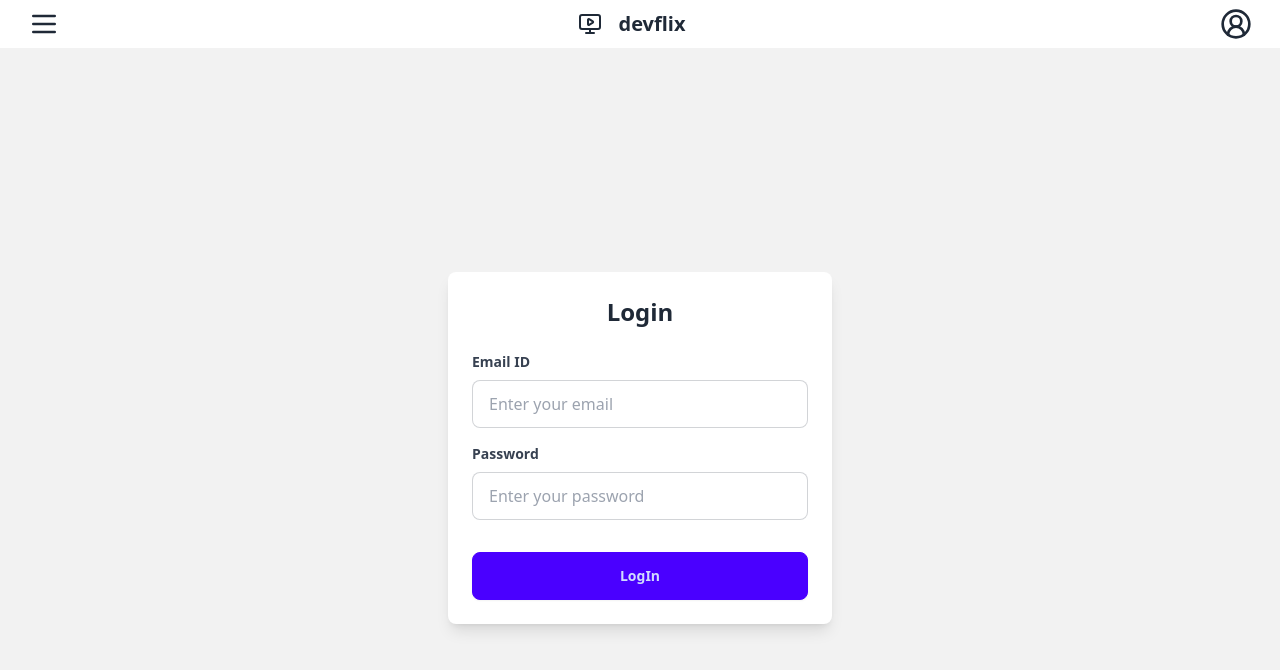
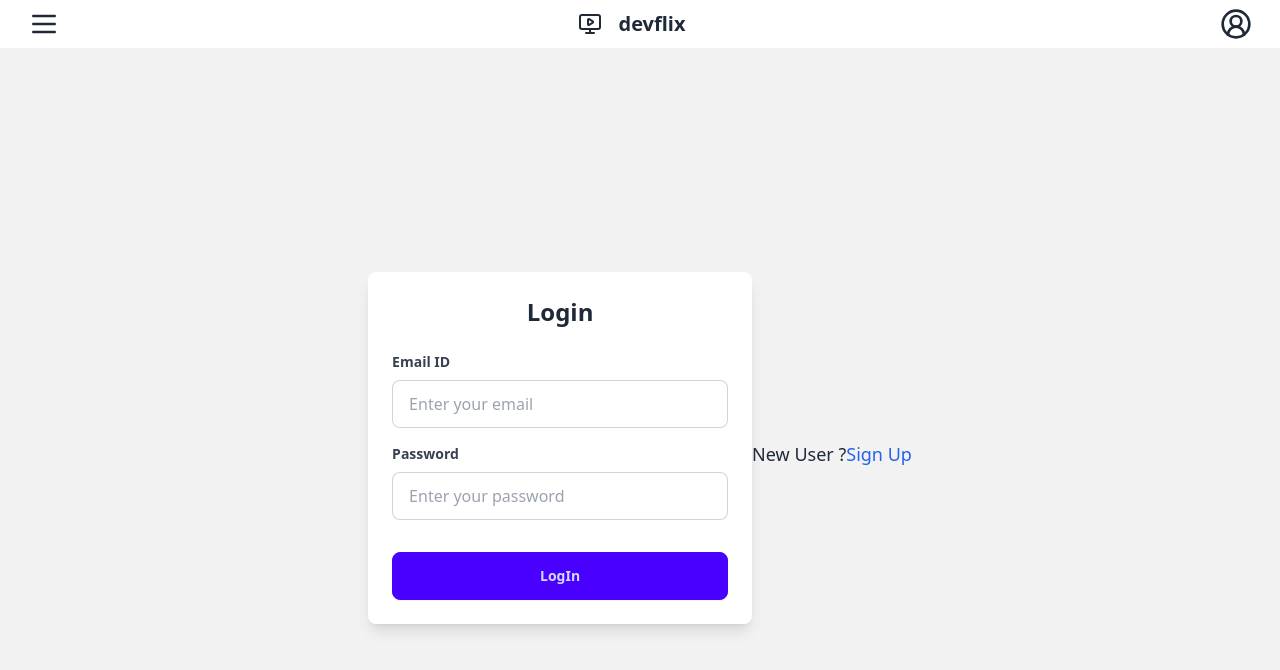
Before and after one commit to Pratik4230/devflix_frontend, a React (Vite) app: page /login in a window 1280 px wide. Shown: the top 670 px of the page. Built offline with nearby package versions, Linux system fonts and the light colour scheme; no server answers.

Commit message:
login debug

```diff
--- a/src/App.jsx
+++ b/src/App.jsx
@@ -3,8 +3,6 @@ import { BrowserRouter, Navigate, Route, Routes } from 'react-router-dom'
 
 import './App.css'
 import Container from './pages/Container'
-
-
 
 
 import Signup from "./pages/Signup"
@@ -36,8 +34,6 @@ function App() {
       try {
         const response = await axiosInstance.get("/user/auth");
         dispatch(addUser(response?.data?.data))
-
-
         return response.data;
 
       } catch (error) {
--- a/src/pages/LogIn.jsx
+++ b/src/pages/LogIn.jsx
@@ -5,7 +5,7 @@ import { zodResolver } from "@hookform/resolvers/zod";
 import { useMutation, useQueryClient } from "@tanstack/react-query";
 import { axiosInstance } from "../utils/axiosInstance";
 import toast from "react-hot-toast";
-import {  useNavigate } from "react-router-dom";
+import {  Link, useNavigate } from "react-router-dom";
 import { Loader } from "lucide-react";
 
 
@@ -42,14 +42,20 @@ const mutation = useMutation({
   },
 
   onSuccess: (data) => {
+
     toast.success(data.message ||"Login successfully")
+    console.log("1 login success toast");
+
     queryClient.invalidateQueries(['authUser']);
+    console.log(" 2 login invalidate authuser");
     navigate('/', { replace: true });
+    console.log("3 login navigate /");
+
   },
 
   onError: (error) => {
     toast.error(error?.response?.data?.message)
-    console.error('err' , error);
+    console.error('login err' , error);
   }
 
 })
@@ -111,6 +117,9 @@ const mutation = useMutation({
        {mutation.isPending ? <Loader className="animate-spin text-white"/>  : "LogIn"}
         </button>
       </form>
+
+ <p className="mt-3 text-lg flex justify-center">New User ? <Link to={'/signup'}> <span className="text-blue-600">Sign Up</span> </Link>  </p>
+
     </div>
   );
 };
```
